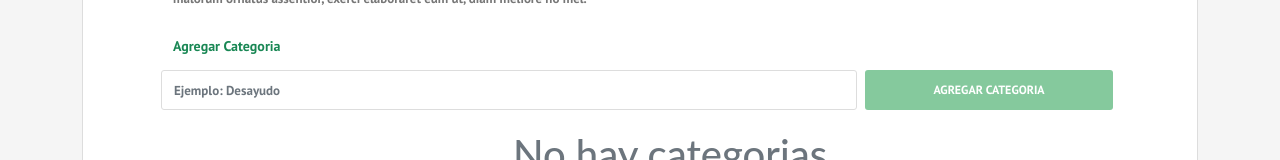
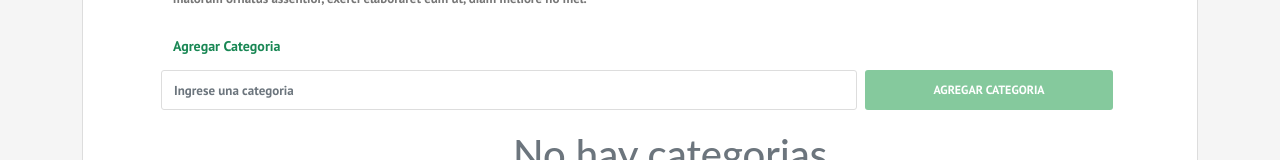
Before and after one commit to AneudySQ/alfa00, a React (Create React App) app: page /Admin in a window 1280 px wide. Shown: the part 577-737 px from the top of the page. Built offline with nearby package versions, Linux system fonts and the light colour scheme; a web font is replaced by a local one.

Commit message:
lo del input ya esta ready

```diff
--- a/src/componets/InputAgregarCategoria.jsx
+++ b/src/componets/InputAgregarCategoria.jsx
@@ -14,9 +14,8 @@ const InputAgregarCategoria = ({ BtnEditarNombre, BtnAgregarCategoria, setAgrega
         <input
           type="text"
           className="form-control col-6"
-          placeholder="Ejemplo: Desayudo"
-          onClick={setAgregarCategoriaTarget}
-          agregarCategoria={props.agregarCategoria}
+          placeholder="Ingrese una categoria"
+          onChange={setAgregarCategoriaTarget}
           value={agregarCategoria}
 
 
```
